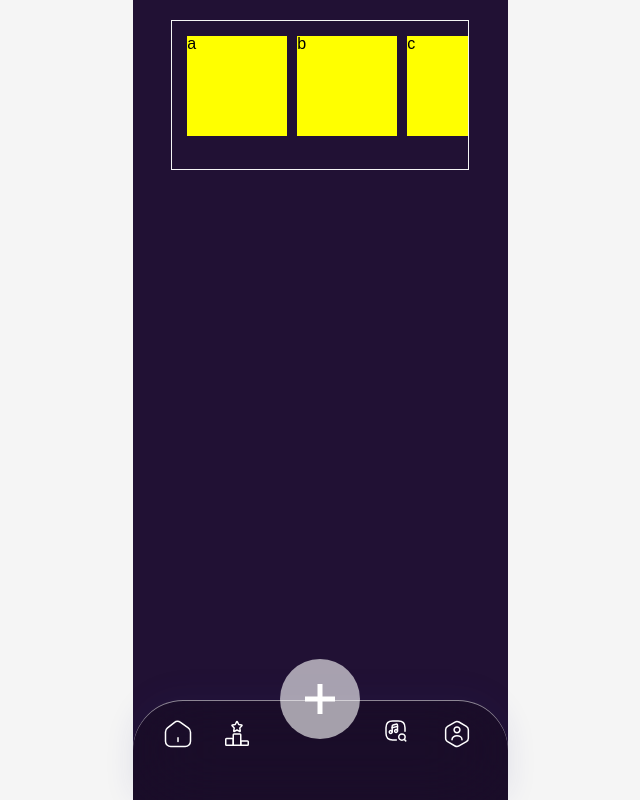
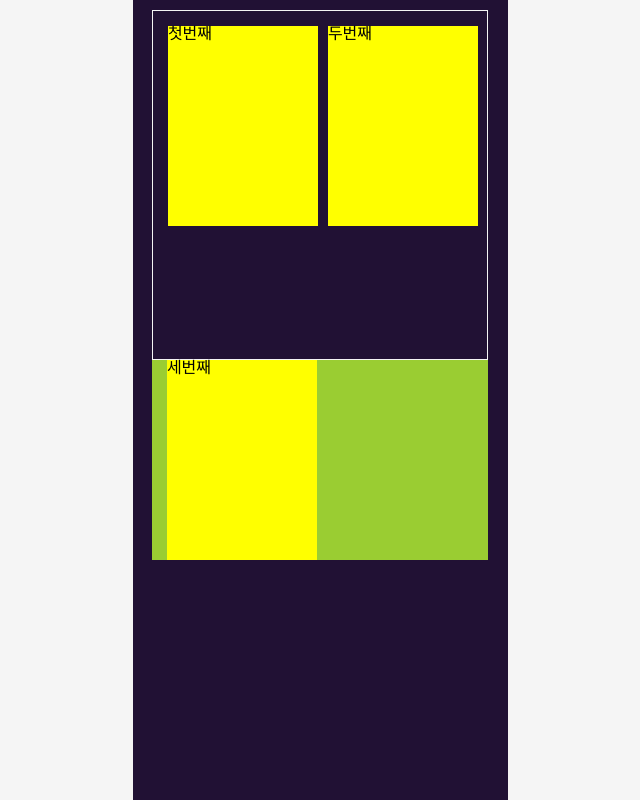
Before and after one commit to jinyverse/ahtata-front, a React (Create React App) app: page /game in a window 1280 px wide. Shown: the whole page, without its empty margins (320-960 px from the left). Built offline with nearby package versions, Linux system fonts and the light colour scheme.

Commit message:
feat: 게임 플레이 화면 내 카드 드래그 & 드랍 기능 구현

```diff
--- a/src/components/dnd/DragabbleCard.tsx
+++ b/src/components/dnd/DragabbleCard.tsx
@@ -5,16 +5,25 @@ import { IDragabbleCardProps } from 'types/dnd.type';
 
 const Card = styled.div`
     color: black;
-    width: 100px;
-    height: 100px;
+    width: 150px;
+    height: 200px;
     box-sizing: border-box;
     background-color: yellow;
     margin: 5px;
 `;
 
-export function DragabbleCard({ item, index }: IDragabbleCardProps) {
+export function DragabbleCard({
+    item,
+    index,
+    isTimelineCard,
+}: IDragabbleCardProps) {
     return (
-        <Draggable draggableId={item} index={index} key={item}>
+        <Draggable
+            draggableId={item}
+            index={index}
+            key={item}
+            isDragDisabled={isTimelineCard}
+        >
             {provided => (
                 <Card
                     ref={provided.innerRef}
--- a/src/pages/Game.tsx
+++ b/src/pages/Game.tsx
@@ -1,26 +1,38 @@
-import styled from 'styled-components';
+import styled, { keyframes } from 'styled-components';
 import Layout from 'components/common/Layout';
 import { DragDropContext, Droppable, DropResult } from 'react-beautiful-dnd';
 import { useRecoilState } from 'recoil';
-import { todoAtom } from 'stores/gameDataAtom';
+import { playStatusAtom } from 'stores/gameDataAtom';
 import { DroppableBoard } from 'components/dnd';
 import DragabbleCard from 'components/dnd/DragabbleCard';
 
+const appearAnimation = keyframes`
+    from {
+        opacity: 0;
+    }
+    to {
+        opacity: 1;
+    }
+`;
+
 const Container = styled.div`
-    width: 90%;
-    padding: 20px;
+    width: 95%;
+    padding: 10px;
     height: 300vh;
+    animation: 1s ${appearAnimation};
+    overflow: hidden;
 `;
 
 const Wrapper = styled.div`
     width: 100%;
-    height: 150px;
+    height: 350px;
     border: 1px solid whitesmoke;
     overflow-x: scroll;
     overflow-y: hidden;
     align-items: center;
     &::-webkit-scrollbar {
         width: 10px;
+        display: none;
     }
     &::-webkit-scrollbar-thumb {
         background-color: #999999;
@@ -31,40 +43,104 @@ const Wrapper = styled.div`
     }
 `;
 
+const GivenCardWrapper = styled.div`
+    display: flex;
+    justify-content: center;
+    align-items: center;
+    width: 100%;
+    height: 200px;
+    bottom: 0;
+    background-color: yellowgreen;
+`;
+
 function GamePage() {
-    const [toDos, setToDos] = useRecoilState(todoAtom);
-    const onDragEnd = ({ draggableId, destination, source }: DropResult) => {
+    const [playStatus, setPlayStatus] = useRecoilState(playStatusAtom);
+    // 드래그 & 드랍 이벤트 핸들러
+    const onDragEnd = (info: DropResult) => {
+        // destination: 카드를 놓는 위치, source: 카드를 집었던 위치
+        const { destination, source } = info;
+
+        const destinationId = destination?.droppableId;
+        const sourceId = source.droppableId;
+
+        // 배치 불가능한 영역으로 drop한 경우
         if (!destination) return;
-        setToDos(oldTodos => {
-            const copyTodos = [...oldTodos];
-            // 1. Delete item on source.index
-            copyTodos.splice(source.index, 1);
-            // 2. Put back the item on the destination.index
-            copyTodos.splice(destination.index, 0, draggableId);
-            return copyTodos;
-        });
+
+        // 이미 배치된 카드 드래그의 이벤트 방지
+        if (sourceId === 'timeline') return;
+
+        // 원래 있던 영역으로 드랍한 경우
+        if (destinationId === sourceId) return;
+
+        // 주어진 카드를 타임라인 배치 영역으로 drop한 경우
+        if (destinationId === 'timeline' && sourceId === 'given') {
+            setPlayStatus(allCardLists => {
+                const sourceCardList = [...allCardLists[sourceId]];
+                const destinationCardList = [...allCardLists[destinationId]];
+                const draggingCard = sourceCardList.splice(source.index, 1)[0];
+                destinationCardList.splice(destination?.index, 0, draggingCard);
+                return {
+                    ...allCardLists,
+                    [sourceId]: sourceCardList,
+                    [destinationId]: destinationCardList,
+                };
+            });
+        }
+
+        // 드랍 후 카드 배치 정답을 확인하는 함수
+        validateCardPosition();
+    };
+
+    // 드랍 후 카드 배치 정답을 확인하는 함수
+    const validateCardPosition = () => {
+        console.log('validate card after drop event');
+        // 1. 카드 배치가 올바른지 판별
+        // 2-1. 올바른 경우: 카드 배치 성공 이펙트, 다음 카드 불러오기
+        // 2-2. 틀린 경우: 카드 배치 실패 이펙트, 게임 오버 화면 이동
+        // 3. 게임 관련 상태 업데이트(새로 주어진 카드 recoil 등록 or 게임 오버 상태 변환)
     };
 
     return (
-        <Layout>
+        <Layout hasNotNav={true}>
             <Container>
-                <Wrapper>
-                    <DragDropContext onDragEnd={onDragEnd}>
-                        <Droppable droppableId="one" direction="horizontal">
+                <DragDropContext onDragEnd={onDragEnd}>
+                    {/* 타임라인 카드 배치 영역 */}
+                    <Wrapper>
+                        <Droppable
+                            droppableId="timeline"
+                            direction="horizontal"
+                        >
                             {(provided, snapshot) => (
                                 <DroppableBoard provided={provided}>
-                                    {toDos.map((item, index) => (
+                                    {playStatus.timeline.map((item, index) => (
                                         <DragabbleCard
                                             key={index}
-                                            item={item}
+                                            item={item.name}
+                                            index={index}
+                                            isTimelineCard={true} // 배치가 완료된 카드 드래그 방지
+                                        />
+                                    ))}
+                                </DroppableBoard>
+                            )}
+                        </Droppable>
+                    </Wrapper>
+                    {/* 주어진 카드가 배치되는 영역 */}
+                    <GivenCardWrapper>
+                        <Droppable droppableId="given" direction="horizontal">
+                            {provided => (
+                                <DroppableBoard provided={provided}>
+                                    {playStatus.given.map((item, index) => (
+                                        <DragabbleCard
+                                            key={index}
+                                            item={item.name}
                                             index={index}
                                         />
                                     ))}
                                 </DroppableBoard>
                             )}
                         </Droppable>
-                    </DragDropContext>
-                </Wrapper>
+                    </GivenCardWrapper>
+                </DragDropContext>
             </Container>
         </Layout>
     );
--- a/src/stores/gameDataAtom.ts
+++ b/src/stores/gameDataAtom.ts
@@ -1,6 +1,34 @@
 import { atom } from 'recoil';
 
-export const todoAtom = atom({
-    key: 'todo',
-    default: ['a', 'b', 'c', 'd', 'e', 'f'],
+interface IPlayStatus {
+    [key: string]: ICorrecCardData[];
+}
+
+// 플레이 중인 유저 화면 데이터
+export const playStatusAtom = atom<IPlayStatus>({
+    key: 'timelineStaus',
+    default: {
+        timeline: [
+            { name: '첫번째', date: '2023-01-01' },
+            { name: '두번째', date: '2023-01-02' },
+            { name: '네번쨰', date: '2023-01-04' },
+        ],
+        given: [{ name: '세번째', date: '2023-01-03' }],
+    },
 });
+
+interface ICorrecCardData {
+    name: string;
+    date: string;
+}
+
+// 게임 정답 데이터
+export const correctDataAtom = atom({
+    key: 'correctStatus',
+    default: [
+        { name: '첫번째', date: '2023-01-01' },
+        { name: '두번째', date: '2023-01-02' },
+        { name: '네번쨰', date: '2023-01-04' },
+        { name: '세번째', date: '2023-01-03' },
+    ] as ICorrecCardData[],
+});
--- a/src/types/common.type.ts
+++ b/src/types/common.type.ts
@@ -1,3 +1,4 @@
 export interface ILayoutProps {
     children: React.ReactNode;
+    hasNotNav?: boolean;
 }
--- a/src/types/dnd.type.ts
+++ b/src/types/dnd.type.ts
@@ -3,6 +3,7 @@ import { DroppableProvided } from 'react-beautiful-dnd';
 export interface IDragabbleCardProps {
     item: string;
     index: number;
+    isTimelineCard?: boolean;
 }
 
 export interface IDroppableBoardProps {
```
